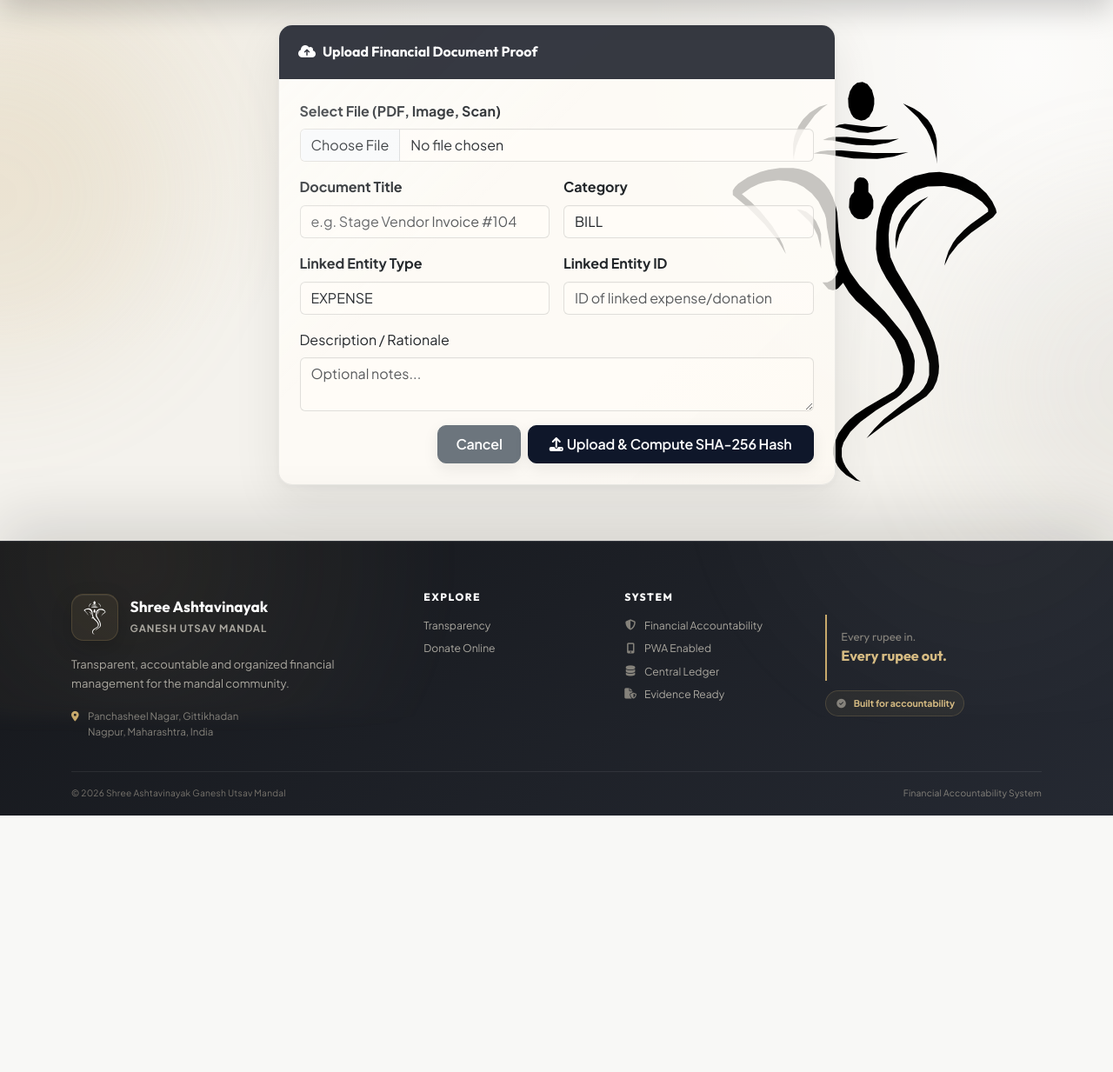
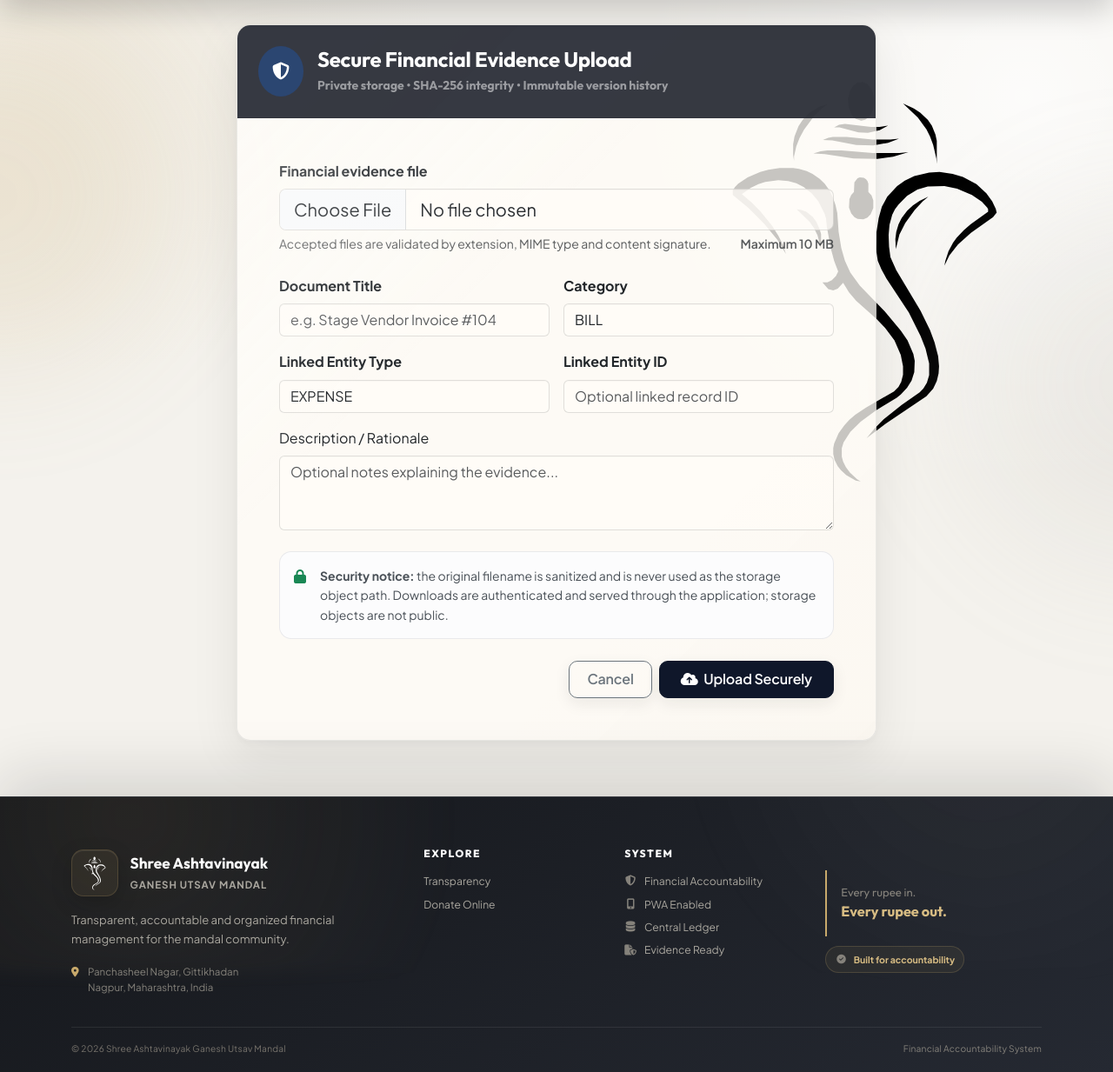
Before and after one commit to 1Y20ash/MandalFinance, a Python web app: template app/templates/documents/upload.html in a window 1280 px wide. Shown: the part 72-1305 px from the top of the page at 87% size. Before the commit the page ends 1010 px from the top, so only its background shows below. Run offline with Jinja, Linux system fonts and the light colour scheme; the template is opened without the code that fills it, so the values that code supplies are empty.

Commit message:
Phase 14: improve secure document upload UX

```diff
--- a/app/templates/documents/upload.html
+++ b/app/templates/documents/upload.html
@@ -1,38 +1,46 @@
 {% extends "base.html" %}
-{% block title %}Upload Document - Ashtavinayak Mandal{% endblock %}
+{% block title %}Secure Document Upload - Ashtavinayak Mandal{% endblock %}
 
 {% block content %}
 <div class="row justify-content-center">
-    <div class="col-md-7">
-        <div class="card shadow-sm border-0">
-            <div class="card-header bg-dark text-white fw-bold">
-                <i class="fa-solid fa-cloud-arrow-up me-2"></i>Upload Financial Document Proof
+    <div class="col-xl-8 col-lg-9">
+        <div class="card shadow-sm border-0 overflow-hidden">
+            <div class="card-header bg-dark text-white p-4">
+                <div class="d-flex align-items-center gap-3">
+                    <div class="rounded-circle bg-primary bg-opacity-25 p-3"><i class="fa-solid fa-shield-halved fa-lg"></i></div>
+                    <div>
+                        <h4 class="mb-1 fw-bold">Secure Financial Evidence Upload</h4>
+                        <div class="small text-white-50">Private storage • SHA-256 integrity • Immutable version history</div>
+                    </div>
+                </div>
             </div>
-            <div class="card-body p-4">
-                <form method="POST" enctype="multipart/form-data">
+            <div class="card-body p-4 p-lg-5">
+                <form method="POST" enctype="multipart/form-data" id="documentUploadForm">
                     <input type="hidden" name="csrf_token" value="{{ csrf_token() }}"/>
-                    <div class="mb-3">
-                        <label class="form-label fw-bold">Select File (PDF, Image, Scan)</label>
-                        <input type="file" name="file" class="form-control" required>
+
+                    <div class="mb-4">
+                        <label class="form-label fw-bold">Financial evidence file</label>
+                        <input type="file" name="file" id="documentFile" class="form-control form-control-lg" required
+                               accept=".pdf,.txt,.csv,.zip,.doc,.docx,.xls,.xlsx,.ppt,.pptx,.jpg,.jpeg,.png,.gif">
+                        <div class="form-text d-flex justify-content-between flex-wrap gap-2">
+                            <span>Accepted files are validated by extension, MIME type and content signature.</span>
+                            <span class="fw-semibold">Maximum 10 MB</span>
+                        </div>
+                        <div id="fileStatus" class="small mt-2 text-muted"></div>
                     </div>
 
                     <div class="row g-3 mb-3">
                         <div class="col-md-6">
                             <label class="form-label fw-bold">Document Title</label>
-                            <input type="text" name="title" class="form-control" placeholder="e.g. Stage Vendor Invoice #104" required>
+                            <input type="text" name="title" maxlength="150" class="form-control" placeholder="e.g. Stage Vendor Invoice #104" required>
                         </div>
                         <div class="col-md-6">
                             <label class="form-label fw-bold">Category</label>
                             <select name="category" class="form-select" required>
-                                <option value="BILL">BILL</option>
-                                <option value="INVOICE">INVOICE</option>
-                                <option value="RECEIPT">RECEIPT</option>
-                                <option value="PAYMENT_PROOF">PAYMENT PROOF</option>
-                                <option value="DONATION_PROOF">DONATION PROOF</option>
-                                <option value="BANK_STATEMENT">BANK STATEMENT</option>
-                                <option value="QUOTATION">QUOTATION</option>
-                                <option value="AGREEMENT">AGREEMENT</option>
-                                <option value="OTHER">OTHER</option>
+                                <option value="BILL">BILL</option><option value="INVOICE">INVOICE</option>
+                                <option value="RECEIPT">RECEIPT</option><option value="PAYMENT_PROOF">PAYMENT PROOF</option>
+                                <option value="DONATION_PROOF">DONATION PROOF</option><option value="BANK_STATEMENT">BANK STATEMENT</option>
+                                <option value="QUOTATION">QUOTATION</option><option value="AGREEMENT">AGREEMENT</option><option value="OTHER">OTHER</option>
                             </select>
                         </div>
                     </div>
@@ -50,22 +58,49 @@
                         </div>
                         <div class="col-md-6">
                             <label class="form-label fw-bold">Linked Entity ID</label>
-                            <input type="number" name="entity_id" class="form-control" value="{{ entity_id or '' }}" placeholder="ID of linked expense/donation">
+                            <input type="number" name="entity_id" min="1" class="form-control" value="{{ entity_id or '' }}" placeholder="Optional linked record ID">
                         </div>
                     </div>
 
-                    <div class="mb-3">
+                    <div class="mb-4">
                         <label class="form-label">Description / Rationale</label>
-                        <textarea name="description" class="form-control" rows="2" placeholder="Optional notes..."></textarea>
+                        <textarea name="description" maxlength="2000" class="form-control" rows="3" placeholder="Optional notes explaining the evidence..."></textarea>
+                    </div>
+
+                    <div class="alert alert-light border d-flex gap-3 align-items-start mb-4">
+                        <i class="fa-solid fa-lock text-success mt-1"></i>
+                        <div class="small"><strong>Security notice:</strong> the original filename is sanitized and is never used as the storage object path. Downloads are authenticated and served through the application; storage objects are not public.</div>
                     </div>
 
                     <div class="d-flex justify-content-end gap-2">
-                        <a href="{{ url_for('documents.list_documents') }}" class="btn btn-secondary">Cancel</a>
-                        <button type="submit" class="btn btn-primary px-4"><i class="fa-solid fa-upload me-1"></i>Upload & Compute SHA-256 Hash</button>
+                        <a href="{{ url_for('documents.list_documents') }}" class="btn btn-outline-secondary">Cancel</a>
+                        <button type="submit" id="uploadButton" class="btn btn-primary px-4">
+                            <i class="fa-solid fa-cloud-arrow-up me-1"></i> Upload Securely
+                        </button>
                     </div>
                 </form>
             </div>
         </div>
     </div>
 </div>
+
+<script>
+(() => {
+    const input = document.getElementById('documentFile');
+    const status = document.getElementById('fileStatus');
+    const form = document.getElementById('documentUploadForm');
+    const button = document.getElementById('uploadButton');
+    input?.addEventListener('change', () => {
+        const file = input.files?.[0];
+        if (!file) { status.textContent = ''; return; }
+        const mb = file.size / (1024 * 1024);
+        status.textContent = `${file.name} • ${mb.toFixed(2)} MB`;
+        status.className = `small mt-2 ${mb > 10 ? 'text-danger fw-semibold' : 'text-success'}`;
+    });
+    form?.addEventListener('submit', () => {
+        button.disabled = true;
+        button.innerHTML = '<i class="fa-solid fa-spinner fa-spin me-1"></i> Validating & uploading...';
+    });
+})();
+</script>
 {% endblock %}
```
